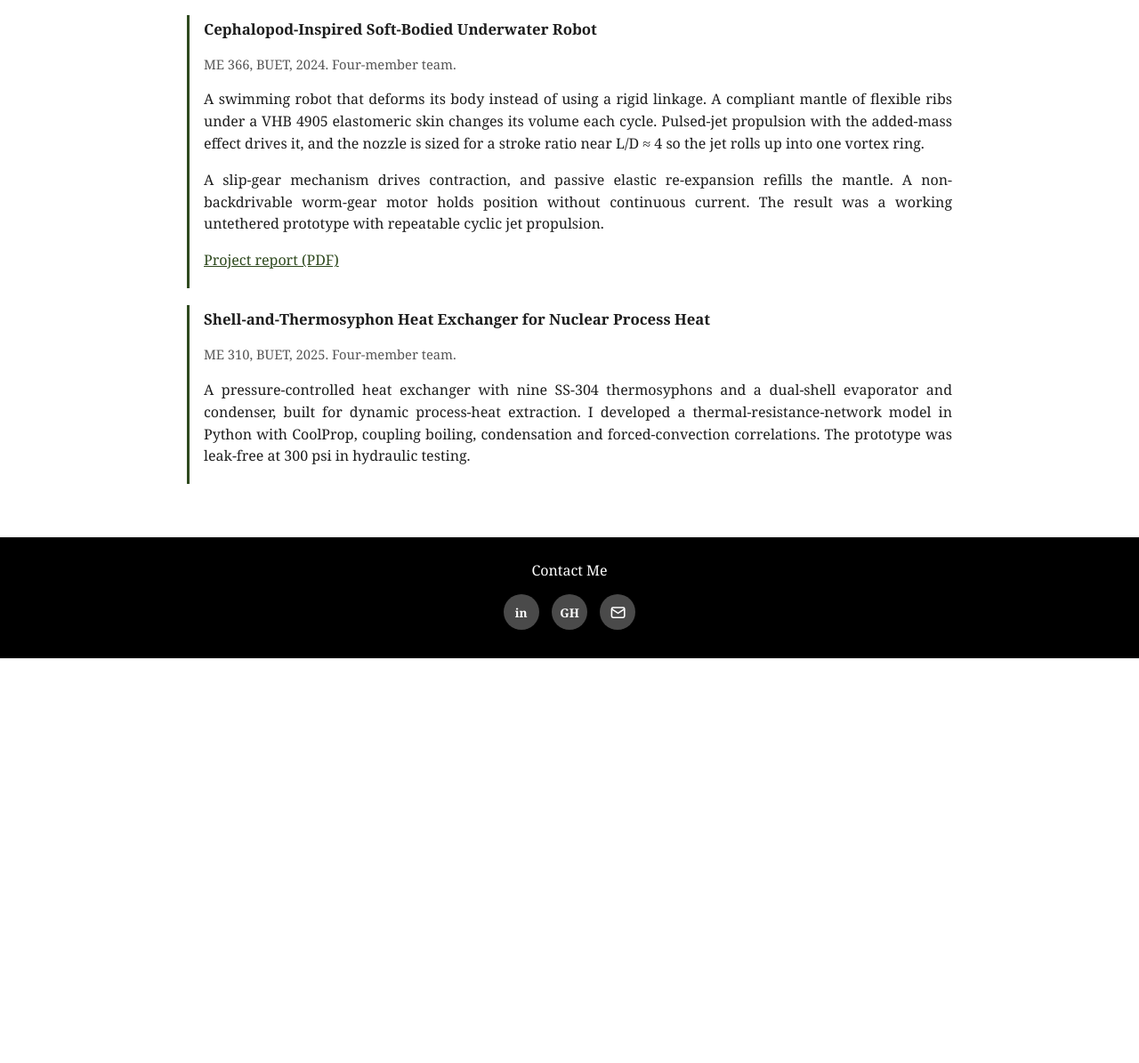
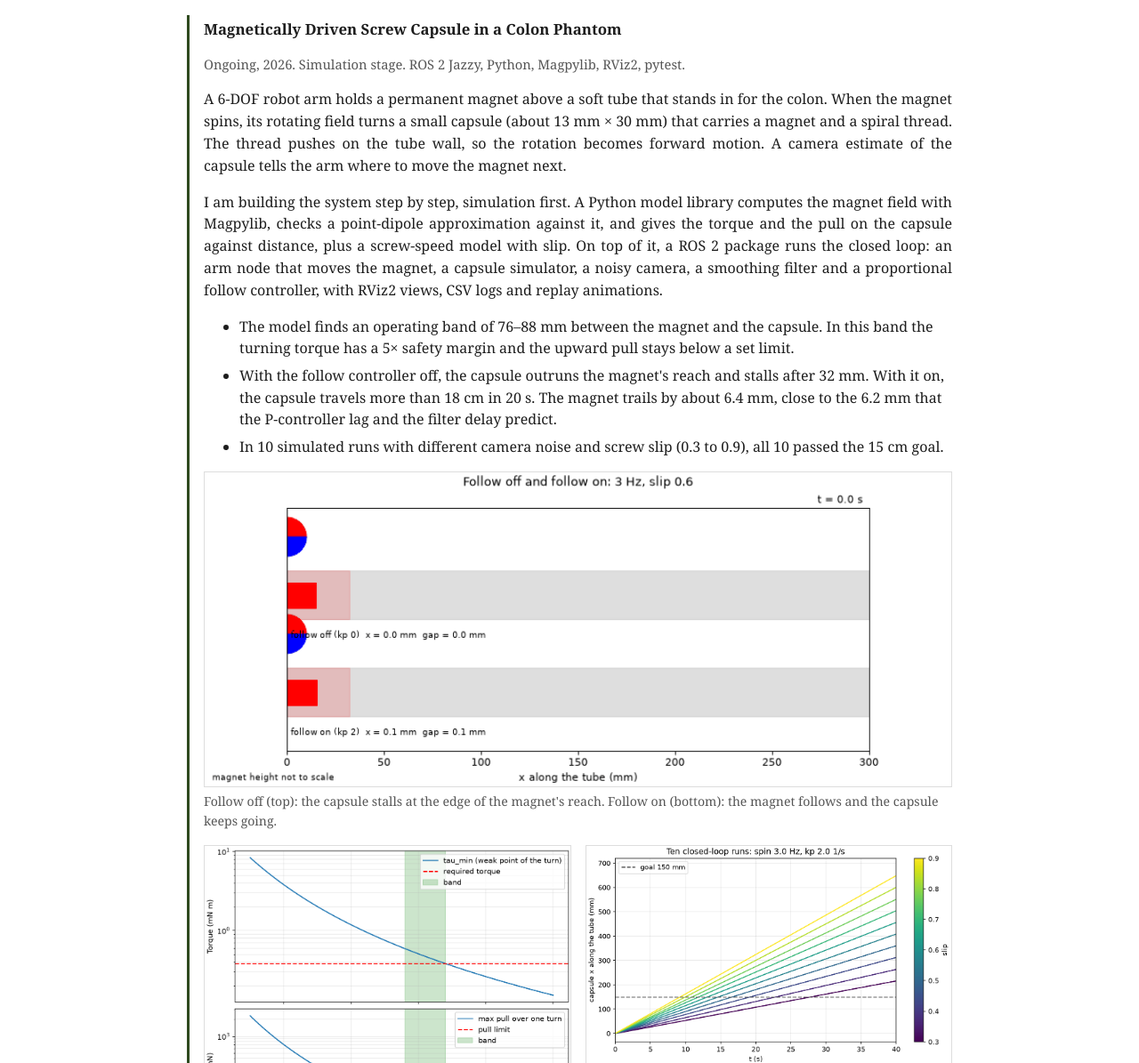
Before and after one commit to azmrh/azmrh.github.io, a plain HTML site: page projects.html in a window 1280 px wide. Shown: the part 125-1320 px from the top of the page at 89% size. Before the commit the page ends 865 px from the top, so only its background shows below. Drawn offline with Linux system fonts and the light colour scheme.

Commit message:
Add magnetic screw capsule project

```diff
--- a/css/style.css
+++ b/css/style.css
@@ -96,6 +96,18 @@ main { padding-bottom: 2.5rem; }
 .card h3 { margin-top: 0; }
 .meta { color: #555; font-size: 0.92rem; }
 
+/* figure grid inside a card */
+.figs {
+  display: grid;
+  grid-template-columns: 1fr 1fr;
+  gap: 1rem;
+  margin: 1rem 0;
+}
+.figs figure { margin: 0; }
+.figs figure.wide { grid-column: 1 / -1; }
+.figs img { display: block; width: 100%; height: auto; border: 1px solid #ddd; }
+.figs figcaption { color: #555; font-size: 0.88rem; margin-top: 0.35rem; }
+
 .pdf-frame { width: 100%; height: 80vh; border: 1px solid #ccc; margin-top: 1rem; }
 
 /* footer */
@@ -125,6 +137,7 @@ main { padding-bottom: 2.5rem; }
 @media (max-width: 700px) {
   .about { grid-template-columns: 1fr; gap: 1.2rem; }
   .about .photo img { max-width: 240px; }
+  .figs { grid-template-columns: 1fr; }
   .topbar { position: static; justify-content: center; text-align: center; }
   .topbar nav { justify-content: center; }
 }
--- a/projects.html
+++ b/projects.html
@@ -18,6 +18,23 @@
 <main>
   <section class="section">
     <h2>Projects</h2>
+    <div class="card" id="magscrew">
+      <h3>Magnetically Driven Screw Capsule in a Colon Phantom</h3>
+      <p class="meta">Ongoing, 2026. Simulation stage. ROS 2 Jazzy, Python, Magpylib, RViz2, pytest.</p>
+      <p>A 6-DOF robot arm holds a permanent magnet above a soft tube that stands in for the colon. When the magnet spins, its rotating field turns a small capsule (about 13 mm &times; 30 mm) that carries a magnet and a spiral thread. The thread pushes on the tube wall, so the rotation becomes forward motion. A camera estimate of the capsule tells the arm where to move the magnet next.</p>
+      <p>I am building the system step by step, simulation first. A Python model library computes the magnet field with Magpylib, checks a point-dipole approximation against it, and gives the torque and the pull on the capsule against distance, plus a screw-speed model with slip. On top of it, a ROS 2 package runs the closed loop: an arm node that moves the magnet, a capsule simulator, a noisy camera, a smoothing filter and a proportional follow controller, with RViz2 views, CSV logs and replay animations.</p>
+      <ul>
+        <li>The model finds an operating band of 76&ndash;88 mm between the magnet and the capsule. In this band the turning torque has a 5&times; safety margin and the upward pull stays below a set limit.</li>
+        <li>With the follow controller off, the capsule outruns the magnet's reach and stalls after 32 mm. With it on, the capsule travels more than 18 cm in 20 s. The magnet trails by about 6.4 mm, close to the 6.2 mm that the P-controller lag and the filter delay predict.</li>
+        <li>In 10 simulated runs with different camera noise and screw slip (0.3 to 0.9), all 10 passed the 15 cm goal.</li>
+      </ul>
+      <div class="figs">
+        <figure class="wide"><img src="assets/magscrew/follow_on_off.gif" alt="Animation of two lanes: with follow off the capsule stops near the magnet; with follow on the magnet follows and the capsule moves far along the tube" width="800" height="336" loading="lazy"><figcaption>Follow off (top): the capsule stalls at the edge of the magnet's reach. Follow on (bottom): the magnet follows and the capsule keeps going.</figcaption></figure>
+        <figure><img src="assets/magscrew/band.png" alt="Two plots of torque and upward pull against distance, with the operating band from 76 to 88 mm shaded" width="1050" height="975" loading="lazy"><figcaption>Torque and pull against distance; the green band meets both limits.</figcaption></figure>
+        <figure><img src="assets/magscrew/ten_runs_traj.png" alt="Capsule position against time for ten simulated runs, colored by slip; all lines cross the 150 mm goal" width="1125" height="675" loading="lazy"><figcaption>Ten simulated closed-loop runs, colored by slip; all cross the 150 mm goal.</figcaption></figure>
+      </div>
+      <p>Next come the hardware steps: a Hall-sensor check of the field model, camera tracking, the arm path, and runs in the phantom. This is a feasibility study in a phantom. It makes no clinical claims, and the simulation leaves out friction changes, tube bends and camera dropouts, so I expect fewer successes on the real robot.</p>
+    </div>
     <div class="card">
       <h3>Cephalopod-Inspired Soft-Bodied Underwater Robot</h3>
       <p class="meta">ME 366, BUET, 2024. Four-member team.</p>
```
Also changed, not shown: index.html (+1 -0 lines), assets/magscrew/band.png (added), assets/magscrew/follow_on_off.gif (added), assets/magscrew/ten_runs_traj.png (added).
